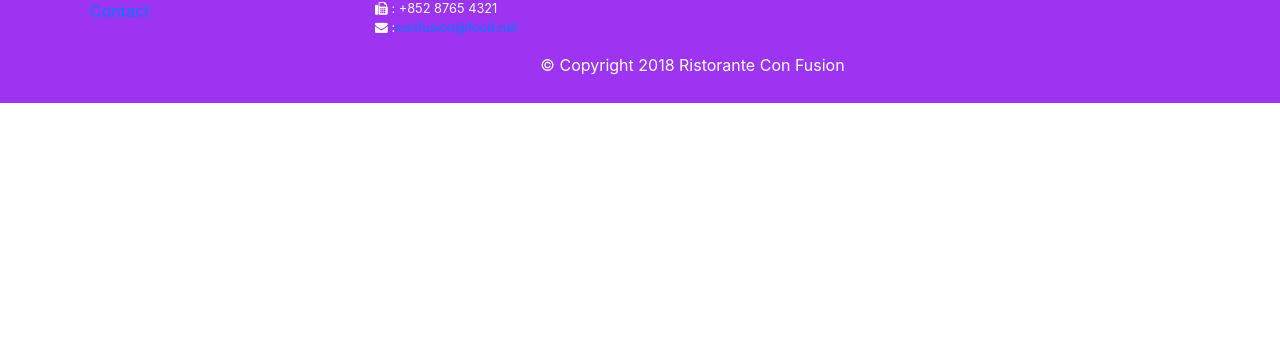
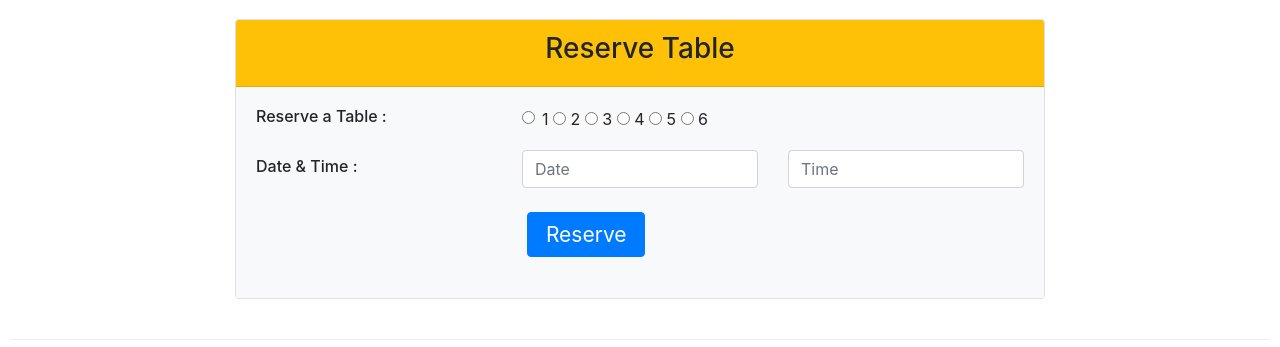
Before and after one commit to anujkumar070/Restaurant_Website, a website: page index.html in a window 1280 px wide. Shown: the part 1317-1664 px from the top of the page. Before the commit the page ends 1420 px from the top, so only its background shows below. Drawn offline with nearby package versions, Linux system fonts and the light colour scheme.

Commit message:
Assignment 2

```diff
--- a/css/style.css
+++ b/css/style.css
@@ -36,3 +36,9 @@ body{
 .navbar{
     background-color: rgb(90, 15, 211);
 }
+.rbutton{
+    padding-left:12px;
+    padding-right: 12px;
+    margin:5px;
+    font-size: 21px;
+}
--- a/index.html
+++ b/index.html
@@ -43,13 +43,16 @@
     <header class="jumbotron">
         <div class="container ">
             <div class="row row-header">
-                <div class="col-12 col-sm-8">
+                <div class="col-12 col-sm-6">
                     <h1>Ristorante con Fusion</h1>
                     <p>We take inspiration from the World's best cuisines, and create a unique fusion experience. Our
                         lipsmacking creations will tickle your culinary senses!</p>
                 </div>
-                <div class="col-12 col-sm align-self-center">
+                <div class="col-12 col-sm-2 align-self-center">
                     <img src="img/logo.png" class="img-fluid">
+                </div>
+                <div class="col-12 col-sm-4 align-self-center">
+                    <a role="button" class="btn btn-warning btn-block" href="#reserve" id="reserve-button"><h5>Reserve</h5></a>
                 </div>
             </div>
         </div>
@@ -65,7 +68,7 @@
                     <img src="img/uthappizza.png" class="img-thumbnail d-flex mr-3 align-self-center">
                 </div>
                 <div class="media-body">
-                    <h2 class="mt-0">Uthappizza</h2>
+                    <h2 class="mt-0">Uthappizza <h4><span class="badge badge-danger">HOT</span>&#160<span class="badge badge-spill badge-success">$3.99</span></h4></h2>
                     <p class="d-none d-sm-block"> A unique combination of Indian Uthappam (pancake) and Italian pizza,
                         topped with Cerignola olives, ripe vine cherry tomatoes, Vidalia onion, Guntur chillies and
                         Buffalo Paneer.</p>
@@ -77,14 +80,20 @@
 
 
     <div class="row row-content align-items-center">
-        <div class="col-12 col-sm-6 order-sm-last">
+        <div class="col-12 col-sm-5 order-first">
             <h3>This Month's Promotions</h3>
         </div>
-        <div class="col col-sm-6 order-sm-first">
-            <h2>Weekend Grand Buffet</h2>
+        <div class="col col-sm-5 order-sm-first">
+            <h2>Weekend Grand Buffet&#160<h4><span class="badge badge-danger">NEW</span></h4></h2>
             <p class="d-none d-sm-block">Featuring mouthwatering combinations with a choice of five different salads,
                 six enticing appetizers, six main entrees and five choicest desserts. Free flowing bubbly and soft
                 drinks. All for just $19.99 per person </p>
+        </div>
+        <div class="col col-sm-2 order-md-last col-md">
+            <div class="media">
+                <img class="img-thumbnail d-flex mr-3 align-self-center" src="/img/buffet.png" alt="Buffet">
+            </div>
+
         </div>
     </div>
 
@@ -105,6 +114,56 @@
             </div>
         </div>
     </div>
+    </div>
+
+    <div class="row row-content align-items-center">
+        <div class="col-12 offset-sm-2 col-sm-8 offset-sm-2">
+            <div class="card">
+                <div class="card-header bg-warning text-center"><h3>Reserve Table</h3> </div>
+                <div class="card-body bg-light">
+                    <form>
+                        <div class="form-group row">
+                            <div class="col-12 col-sm-4">
+                                <h6 id="reserve"> Reserve a Table :</h6>
+                            </div>
+                            <div class="col-12 col-sm-8 align-items-center ">
+                                <div class="form-check">
+                                    <input type="radio" class="form-check-input" value = "1" id="r1">
+                                    <label class="form-check-label" for="r1">1</label>
+                                    <input type="radio" value = "2" id="r2">
+                                    <label class="form-check-label" for="r2" >2</label>
+                                    <input type="radio" value = "3" id="r3">
+                                    <label class="form-check-label" for="r3">3</label>
+                                    <input type="radio" value = "4" id="r4">
+                                    <label class="form-check-label" for="r4"> 4</label>
+                                    <input type="radio" value = "5" id="r5">
+                                    <label class="form-check-label" for="r5">5</label>
+                                    <input type="radio" value = "6" id="r6">
+                                    <label class="form-check-label" for="r6">6</label>
+
+                                </div>
+                            </div>
+                        </div>
+                        <div class="form-group row">
+                            <div class="col-12 col-sm-4">
+                                <label class="col-form-label"><h6>Date & Time :</h6> </label>
+                            </div>
+                            <div class="col-12 col-sm-4">
+                                <input  type="text" id="date" placeholder="Date" class="form-control" >
+                            </div>
+                            <div class="col-12 col-sm-4">
+                                <input  type="text" id="time" placeholder="Time" class="form-control">
+                            </div>
+                        </div>
+                        <div class="form-group row">
+                           <div class="offset-4 col-8 offset-sm-4 col-sm-8 ">
+                               <button class="btn btn-primary rbutton" >&#160Reserve&#160</button>
+                            </div>
+                        </div>
+                    </form>
+                </div>
+            </div>
+        </div>
     </div>
 
     <footer class="footer">
```
